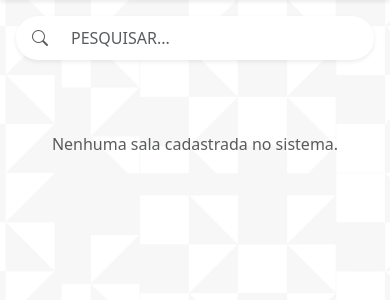
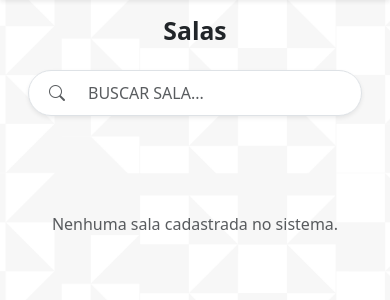
Before and after one commit to CaioGomes26/django-rackplus-project, a Django app: page / in a window 390 px wide. Shown: the part 72-372 px from the top of the page. Run offline with Django 5.2, Linux system fonts and the light colour scheme; the visitor is signed in with stand-in values (Sample User, id 1); data that the repository does not hold is empty.

Commit message:
style: relocate search bar and clean up navigation icons
Removed search icon from sidebar and mobile menu for a cleaner UI. - Integrated centralized search bar into the home dashboard. - Standardized search bar styling across base and home templates.

```diff
--- a/templates/base.html
+++ b/templates/base.html
@@ -36,7 +36,6 @@
 
         <nav class="d-none d-md-flex flex-column align-items-center vh-100 position-fixed top-0 start-0 barra-lateral-desktop py-3 shadow">
             <a href="{% url 'gestao:home' %}"><img src="{% static 'img/logo.png' %}" class="icone-nav mb-5"></a>
-            <a href="#"><img src="{% static 'img/icon-lupa.png' %}" class="icone-nav my-2"></a>
             <a href="#"><img src="{% static 'img/icon-dashboard.png' %}" class="icone-nav my-2"></a>
             <a href="{% url 'gestao:device_gerenciar' %}"><img src="{% static 'img/icon-logs.png' %}" class="icone-nav my-2"></a>
         </nav>
--- a/templates/home.html
+++ b/templates/home.html
@@ -4,28 +4,36 @@
 {% block title %}Dashboard | RACK+{% endblock %}
 
 {% block content %}
-    <div class="text-center mb-5 d-none d-md-block">
-        <h1 class="fw-bold display-6">Salas</h1>
+<div class="container-fluid">
+
+    <div class="text-center mb-4">
+        <h1 class="fw-bold h2 text-dark">Salas</h1>
     </div>
 
-    <div class="d-md-none mb-4">
-        <div class="input-group bg-white rounded-pill shadow-sm overflow-hidden p-1">
-            <span class="input-group-text bg-transparent border-0"><i class="bi bi-search text-muted"></i></span>
-            <input type="text" class="form-control border-0" placeholder="PESQUISAR...">
+    <div class="row justify-content-center mb-5">
+        <div class="col-12 col-md-8 col-lg-6">
+            <div class="input-group bg-white rounded-pill shadow-sm overflow-hidden p-1 border">
+                <span class="input-group-text bg-transparent border-0 ps-3">
+                    <i class="bi bi-search text-muted"></i>
+                </span>
+                <input type="text" class="form-control border-0 shadow-none" placeholder="BUSCAR SALA...">
+            </div>
         </div>
     </div>
 
-    <div class="row g-3 g-lg-4">
+    <div class="row g-4">
         {% for sala in salas %}
             <div class="col-6 col-md-4 col-lg-3">
-                <a href="{% url 'gestao:sala_detalhe' sala.pk %}" class="card text-decoration-none shadow-sm border-0 rounded-4 overflow-hidden">
-                    <div class="card-body p-0 position-relative">
+                <a href="{% url 'gestao:sala_detalhe' sala.pk %}" class="card text-decoration-none shadow-sm border-0 rounded-4 overflow-hidden h-100 transition-hover">
+
+                    <div class="position-relative">
                         <img src="{% static 'img/icon-sala.png' %}" class="w-100" style="height: 160px; object-fit: cover;">
 
                         <div class="position-absolute bottom-0 start-0 end-0 p-2 d-flex justify-content-between align-items-end text-white"
-                             style="background: linear-gradient(to top, rgba(0,0,0,0.85), transparent);">
-                            <span class="fw-bold">{{ sala.nome }}</span>
-                            <span class="indicador-status {% if forloop.counter|divisibleby:2 %}bg-success{% else %}bg-danger{% endif %}"></span>
+                             style="background: linear-gradient(to top, rgba(0,0,0,0.8), transparent);">
+                            <span class="fw-bold small">{{ sala.nome }}</span>
+
+                            <span class="indicador-status bg-secondary opacity-75 shadow-sm"></span>
                         </div>
                     </div>
                 </a>
@@ -36,4 +44,24 @@
             </div>
         {% endfor %}
     </div>
+
+</div>
+
+<style>
+    .transition-hover {
+        transition: transform 0.2s ease-in-out;
+    }
+    .transition-hover:hover {
+        transform: scale(1.02);
+    }
+
+    /* Estilo base para as bolinhas de status */
+    .indicador-status {
+        display: block;
+        width: 14px;
+        height: 14px;
+        border-radius: 50%;
+        border: 2px solid rgba(255,255,255,0.8);
+    }
+</style>
 {% endblock %}
```
